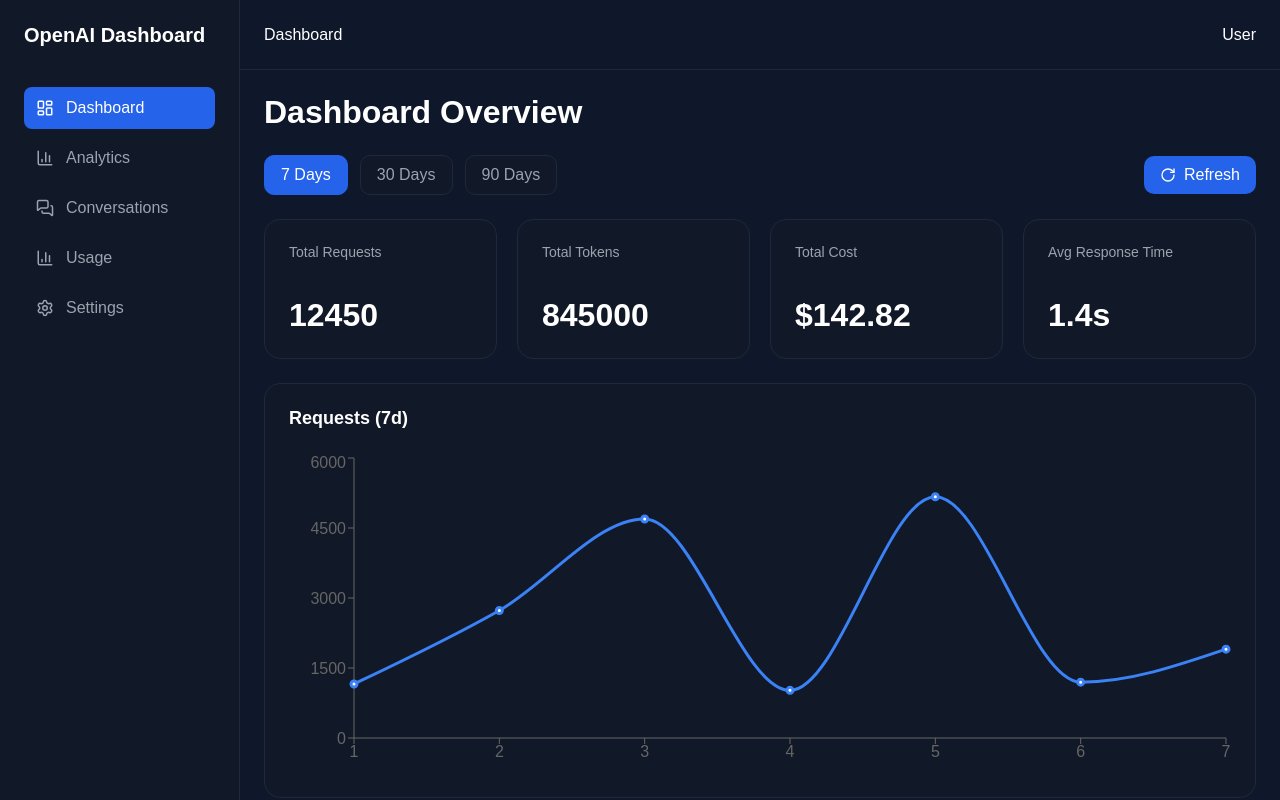
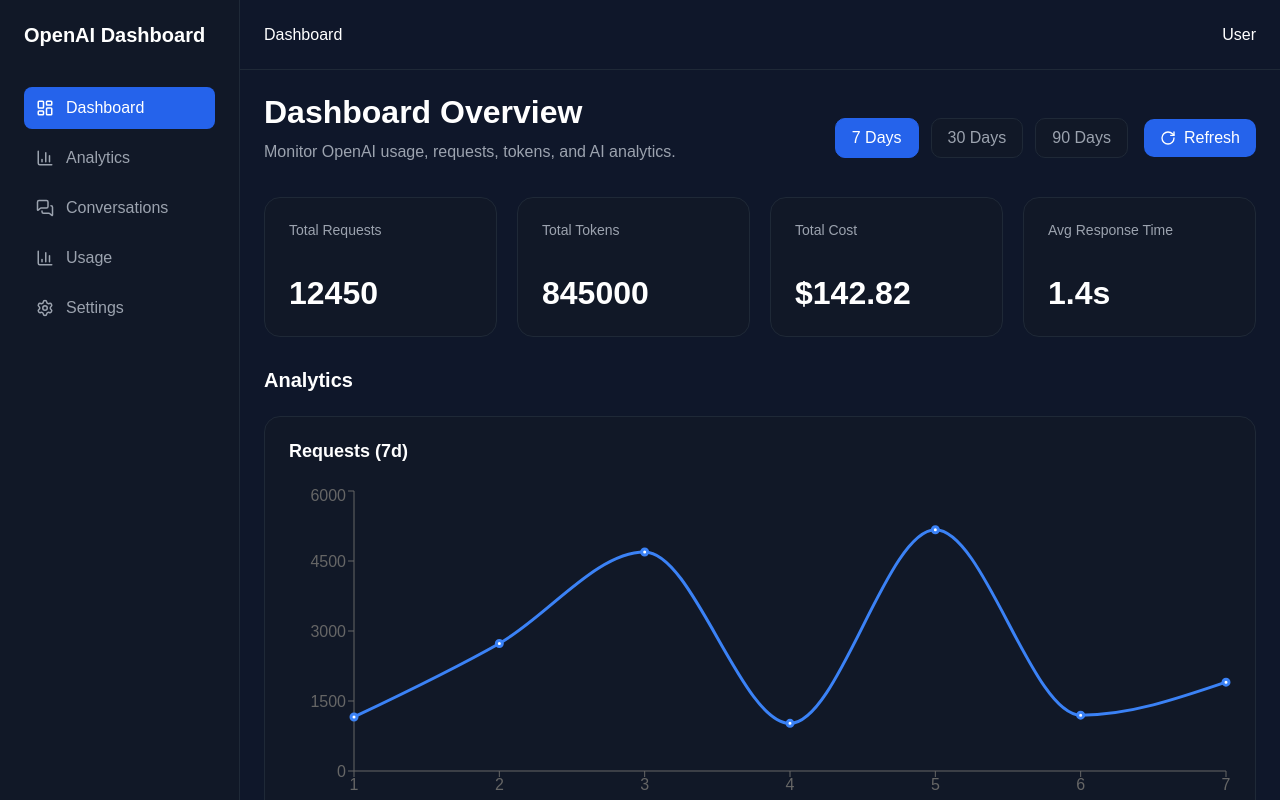
Before and after one commit to veljko-naumovic/openai-dashboard, a Next.js app: page /dashboard in a window 1280 px wide. Shown: the top 800 px of the page. Built offline with nearby package versions, Linux system fonts and the light colour scheme.

Commit message:
Add reusable page header, dashboard section

```diff
--- a/src/app/dashboard/page.tsx
+++ b/src/app/dashboard/page.tsx
@@ -1,4 +1,8 @@
 import { Suspense } from "react";
+
+import PageHeader from "@/components/ui/PageHeader/PageHeader";
+
+import DashboardSection from "@/components/ui/DashboardSection/DashboardSection";
 
 import { DashboardProvider } from "@/features/dashboard/context/DashboardContext";
 
@@ -18,19 +22,27 @@
 	return (
 		<DashboardProvider>
 			<div>
-				<h1>Dashboard Overview</h1>
+				<PageHeader
+					title="Dashboard Overview"
+					description="Monitor OpenAI usage, requests, tokens, and AI analytics."
+					actions={<DashboardFilters />}
+				/>
 
-				<DashboardFilters />
-
+				<DashboardSection>
 					<Suspense fallback={<DashboardStatsFallback />}>
 						<DashboardStats />
 					</Suspense>
+				</DashboardSection>
 
+				<DashboardSection title="Analytics">
 					<AnalyticsGrid />
+				</DashboardSection>
 
+				<DashboardSection title="AI Models">
 					<Suspense fallback={<ModelsUsageFallback />}>
 						<ModelsUsageServer />
 					</Suspense>
+				</DashboardSection>
 			</div>
 		</DashboardProvider>
 	);
--- /dev/null
+++ b/src/components/ui/DashboardSection/DashboardSection.module.scss
@@ -0,0 +1,9 @@
+.section {
+    margin-top: 32px;
+}
+
+.title {
+    font-size: 20px;
+    font-weight: 600;
+    margin-bottom: 20px;
+}
--- /dev/null
+++ b/src/components/ui/DashboardSection/DashboardSection.tsx
@@ -0,0 +1,19 @@
+import styles from "./DashboardSection.module.scss";
+
+type DashboardSectionProps = Readonly<{
+	title?: string;
+	children: React.ReactNode;
+}>;
+
+export default function DashboardSection({
+	title,
+	children,
+}: DashboardSectionProps) {
+	return (
+		<section className={styles.section}>
+			{title && <h2 className={styles.title}>{title}</h2>}
+
+			{children}
+		</section>
+	);
+}
--- /dev/null
+++ b/src/components/ui/PageHeader/PageHeader.module.scss
@@ -0,0 +1,25 @@
+.header {
+    display: flex;
+    align-items: flex-start;
+    justify-content: space-between;
+    gap: 24px;
+    flex-wrap: wrap;
+    margin-bottom: 32px;
+}
+
+.title {
+    font-size: 32px;
+    font-weight: 700;
+}
+
+.description {
+    margin-top: 8px;
+    color: #9ca3af;
+    line-height: 1.6;
+}
+
+.actions {
+    display: flex;
+    align-items: center;
+    gap: 12px;
+}
--- /dev/null
+++ b/src/components/ui/PageHeader/PageHeader.tsx
@@ -0,0 +1,27 @@
+import styles from "./PageHeader.module.scss";
+
+type PageHeaderProps = Readonly<{
+	title: string;
+	description?: string;
+	actions?: React.ReactNode;
+}>;
+
+export default function PageHeader({
+	title,
+	description,
+	actions,
+}: PageHeaderProps) {
+	return (
+		<div className={styles.header}>
+			<div>
+				<h1 className={styles.title}>{title}</h1>
+
+				{description && (
+					<p className={styles.description}>{description}</p>
+				)}
+			</div>
+
+			{actions && <div className={styles.actions}>{actions}</div>}
+		</div>
+	);
+}
```
Lines whose indentation alone changed are shown as unchanged.
